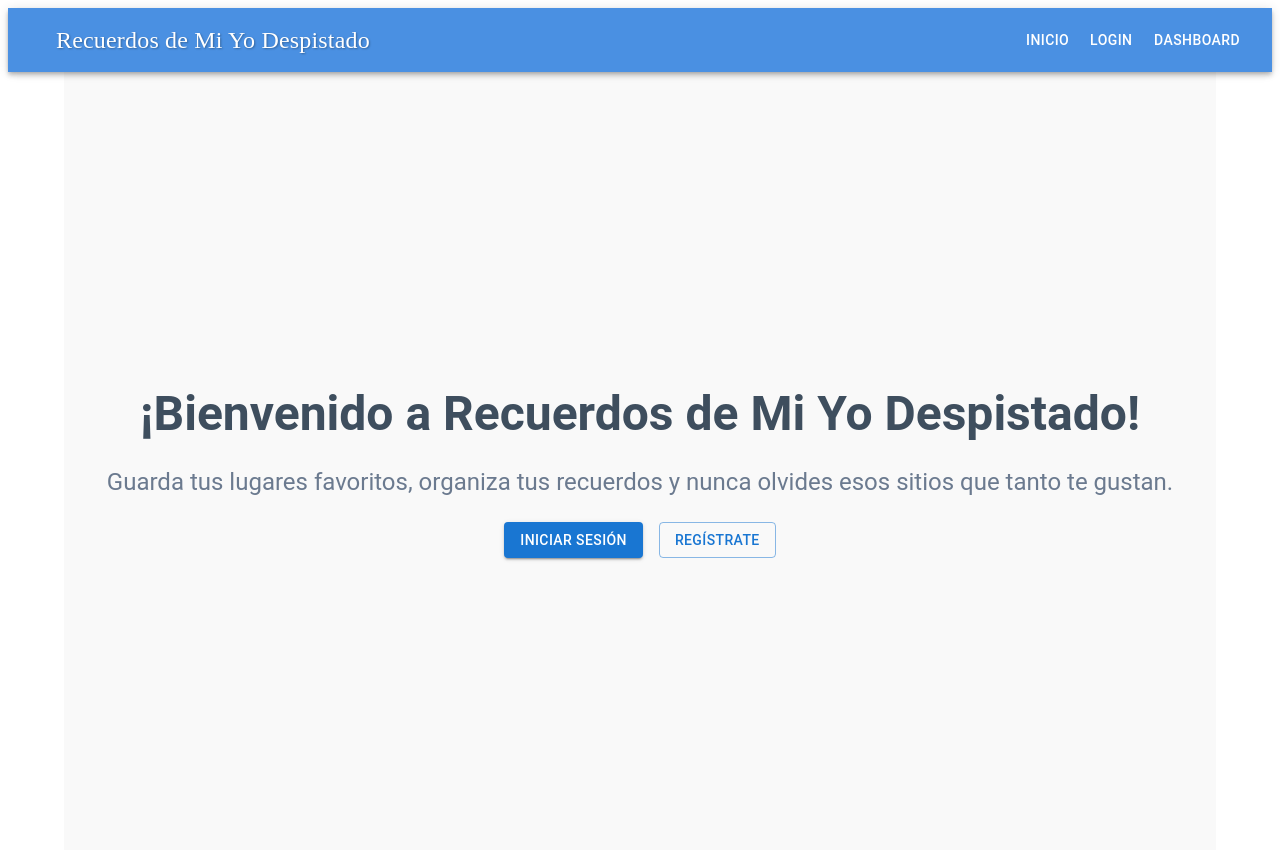
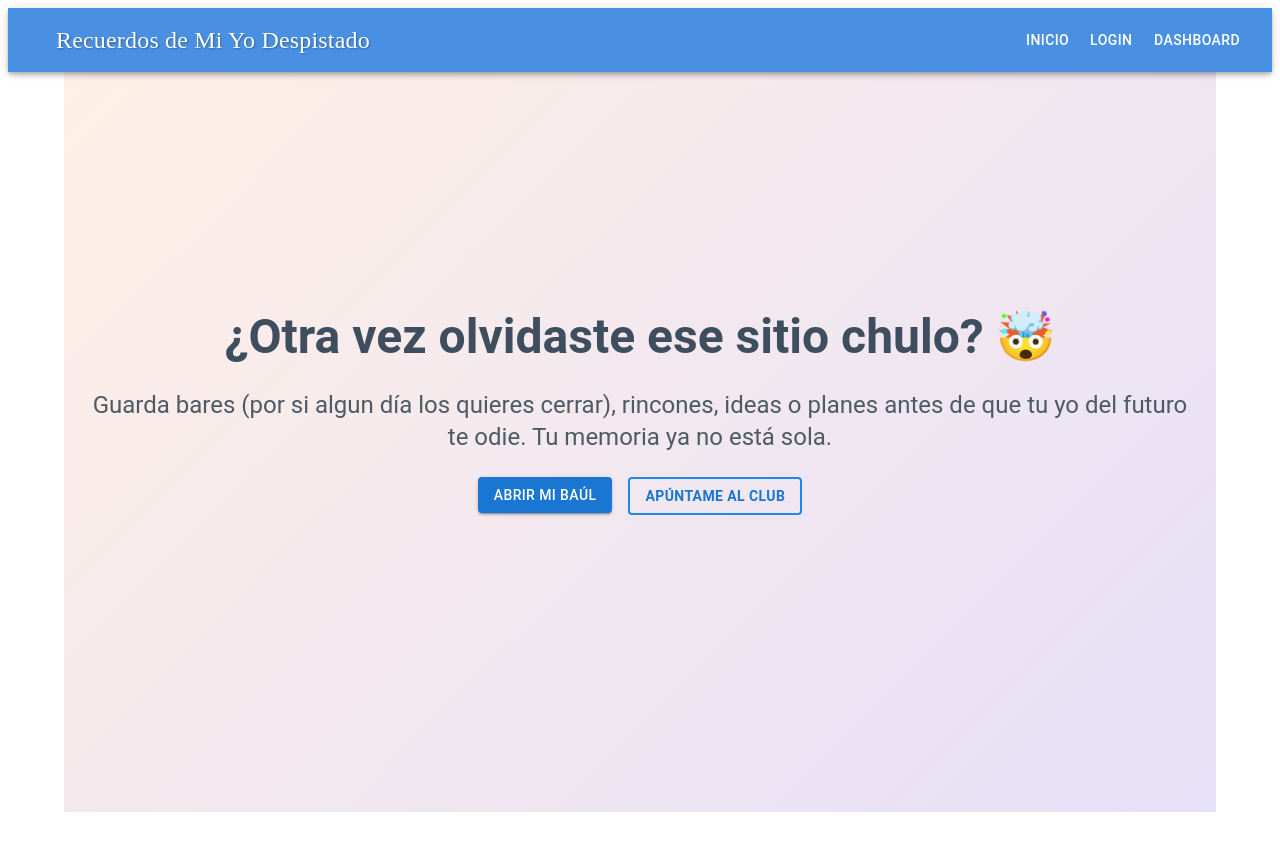
Before and after one commit to alexlab84/places-front, a React (Vite) app: page / in a window 1280 px wide. Shown: the top 850 px of the page. After the commit the page ends 820 px from the top, so only its background shows below. Built offline with nearby package versions, Linux system fonts and the light colour scheme.

Commit message:
add landing page layout

```diff
--- a/package.json
+++ b/package.json
@@ -15,6 +15,7 @@
     "@mui/icons-material": "^7.0.2",
     "@mui/material": "^7.0.2",
     "axios": "^1.8.4",
+    "framer-motion": "^12.6.3",
     "react": "^19.0.0",
     "react-dom": "^19.0.0",
     "react-router-dom": "^7.5.0",
--- a/src/pages/Landing.jsx
+++ b/src/pages/Landing.jsx
@@ -1,19 +1,30 @@
-// src/pages/Landing.jsx
 import { Typography, Button, Container, Box } from "@mui/material";
 import { Link } from "react-router-dom";
+import { motion } from 'framer-motion';
 
 function Landing() {
   return (
-    <div
-      style={{
-        backgroundColor: "#f9f9f9",
-        minHeight: "100vh",
+    <motion.div
+      initial={{ opacity: 0, y: 40 }}
+      animate={{ opacity: 1, y: 0 }}
+      transition={{ duration: 0.8, ease: "easeOut" }}
+    >
+      <Box
+        sx={{
+          background: "linear-gradient(135deg, #fff0e5 0%, #e6e0f8 100%)",
+          marginTop: "-60px",
           display: "flex",
           justifyContent: "center",
           alignItems: "center",
+          minHeight: "100vh",
         }}
       >
         <Container sx={{ textAlign: "center" }}>
+          <motion.div
+            initial={{ opacity: 0 }}
+            animate={{ opacity: 1 }}
+            transition={{ delay: 0.3, duration: 1 }}
+          >
             <Typography
               variant="h3"
               sx={{
@@ -23,36 +34,77 @@ function Landing() {
                 marginBottom: 3,
               }}
             >
-          ¡Bienvenido a Recuerdos de Mi Yo Despistado!
+              ¿Otra vez olvidaste ese sitio chulo? 🤯
             </Typography>
-
-        <Typography variant="h5" sx={{ color: "#6B7A8F", marginBottom: 3 }}>
-          Guarda tus lugares favoritos, organiza tus recuerdos y nunca olvides
-          esos sitios que tanto te gustan.
+          </motion.div>
+          <motion.div
+            initial={{ opacity: 0 }}
+            animate={{ opacity: 1 }}
+            transition={{ delay: 0.6, duration: 1 }}
+          >
+            <Typography variant="h5" sx={{ color: "#4E5A64", marginBottom: 3 }}>
+              Guarda bares (por si algun día los quieres cerrar), rincones, ideas o
+              planes antes de que tu yo del futuro te odie. Tu memoria ya no está
+              sola.
             </Typography>
-
-        <Box>
+          </motion.div>
+          <Box
+            sx={{
+              display: "flex",
+              flexDirection: { xs: "column", sm: "row" },
+              justifyContent: "center",
+              gap: 2,
+              marginTop: 2,
+            }}
+          >
+            <motion.div
+              initial={{ opacity: 0 }}
+              animate={{ opacity: 1 }}
+              transition={{ delay: 0.9, duration: 1 }}
+            >
               <Button
                 variant="contained"
                 color="primary"
-            sx={{ marginRight: 2 }}
+                sx={{
+                  transition: "all 0.3s ease",
+                  '&:hover': {
+                    transform: 'scale(1.05)',
+                    boxShadow: '0 4px 12px rgba(0, 0, 0, 0.1)',
+                  },
+                }}
                 component={Link}
                 to="/login"
               >
-            Iniciar sesión
+                Abrir mi baúl
               </Button>
-
+            </motion.div>
+            <motion.div
+              initial={{ opacity: 0 }}
+              animate={{ opacity: 1 }}
+              transition={{ delay: 1.2, duration: 1 }}
+            >
               <Button
                 variant="outlined"
                 color="primary"
+                sx={{
+                  border: '2px solid #1e88e5',
+                  fontWeight: "bold",
+                  transition: "all 0.3s ease",
+                  '&:hover': {
+                    transform: 'scale(1.05)',
+                    boxShadow: '0 4px 12px rgba(0, 0, 0, 0.1)',
+                  },
+                }}
                 component={Link}
                 to="/signup"
               >
-            Regístrate
+                Apúntame al club
               </Button>
+            </motion.div>
           </Box>
         </Container>
-    </div>
+      </Box>
+    </motion.div>
   );
 }
 
```
Also changed, not shown: 1 other file (tests, documents, lock files or other folders). Lines whose indentation alone changed are shown as unchanged.
